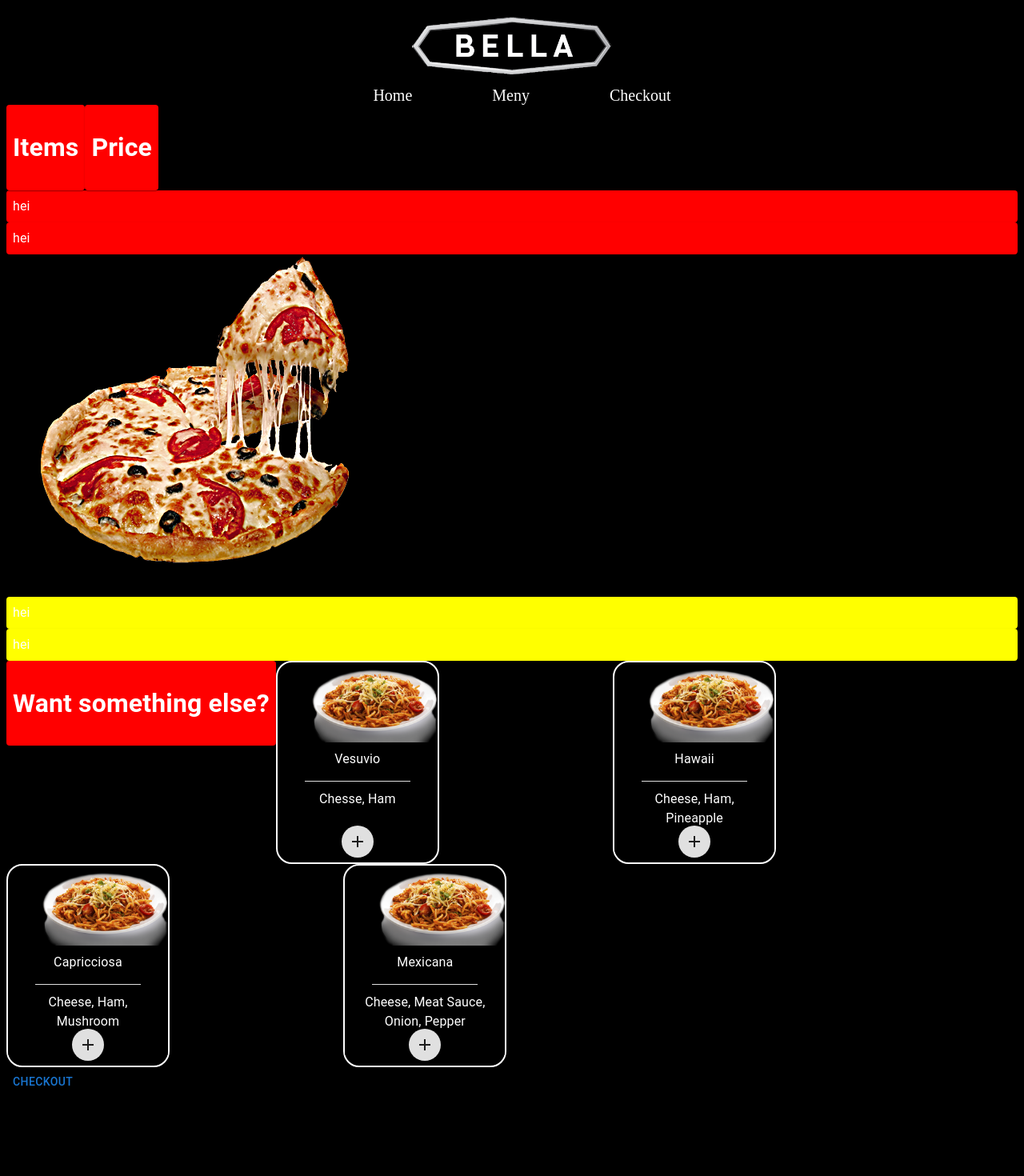
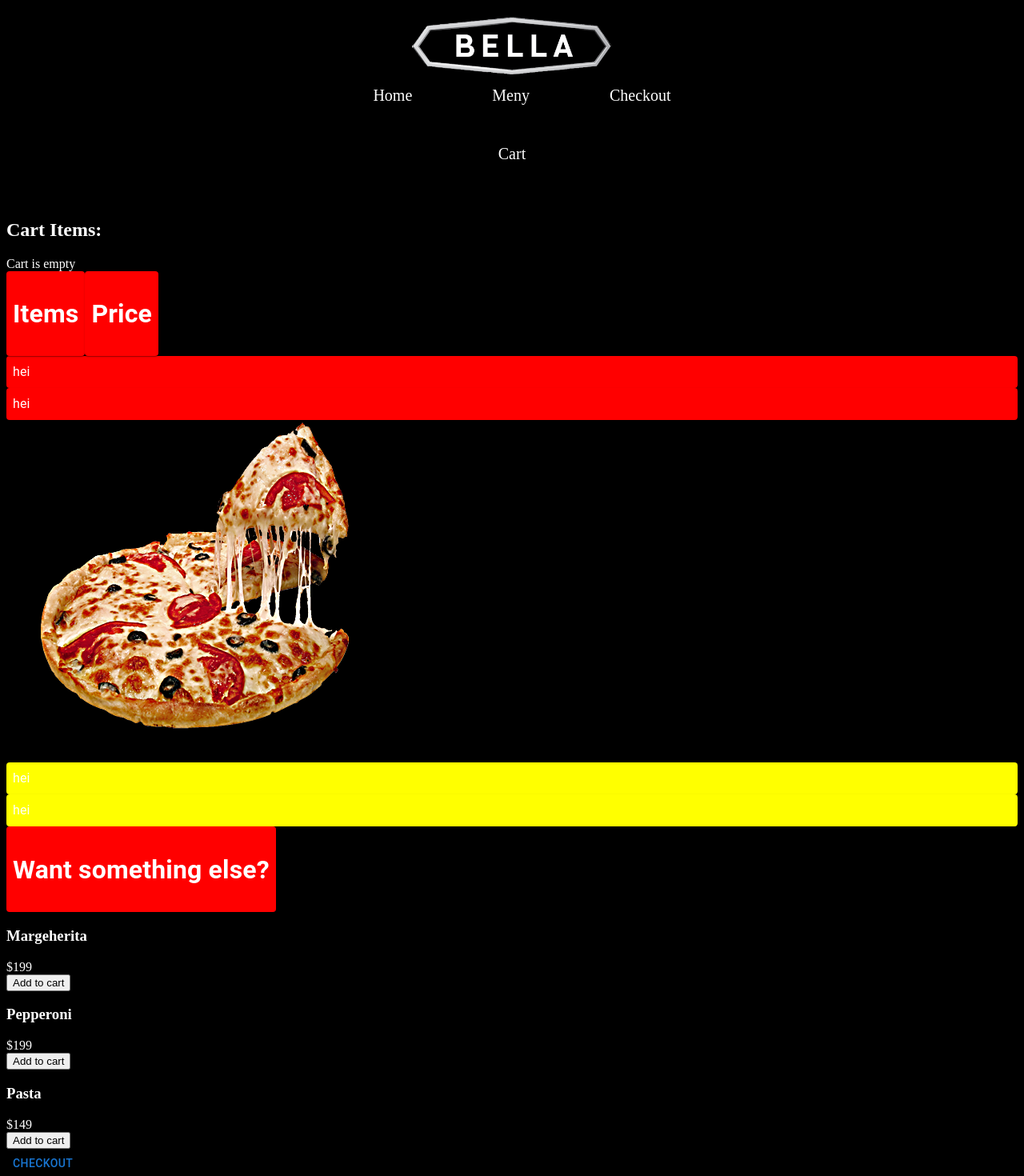
Before and after one commit to DennisBrenna/bellapizza, a React (Create React App) app: page /checkout in a window 1280 px wide. Shown: the top 1470 px of the page at 80% size. Before the commit the page ends 1378 px from the top, so only its background shows below. Built offline with nearby package versions, Linux system fonts and the light colour scheme; the HTML template or start-up script is replaced by a standard one.

Commit message:
Adding shopping cart

```diff
--- a/src/App.js
+++ b/src/App.js
@@ -17,8 +17,14 @@ import Menu from './pages/Menu';
 //import { useEffect, useState } from 'react';
 import { Route, Routes, Router } from 'react-router-dom';
 import ProductCard from './components/ProductCard';
+import data from './data';
 
 function App() {
+
+  const {products} = data;
+
+
+
 
 
   return (
@@ -26,7 +32,7 @@ function App() {
 
     <Routes>
       <Route exact path='/' element={ <Home/>} />
-      <Route path='/checkout' element={ <Checkout/>} />
+      <Route  path='/checkout' element={ <Checkout products = {products}/>} />
       <Route path='/menu' element={ <Menu/>} />
       <Route path='/error' element={ <Error/>} />
     </Routes>
--- a/src/components/Header.js
+++ b/src/components/Header.js
@@ -9,7 +9,9 @@ import { backdropClasses, Paper } from "@mui/material";
 import Box from '@mui/material/Box';
 import { Grid } from '@mui/material';
 
-function Header() {
+function Header(props) {
+
+  const {countCartItems} = props;
 
   const Item = styled(Paper)(({ theme }) => ({
     ...theme.typography.body1,
@@ -49,6 +51,13 @@ function Header() {
         <Link  class="linksInHeader"component={Link} variant="outlined" to="/checkout" size="small">Checkout</Link>
 
         </Item>
+        <div class="linksInHeader">
+        <a>Cart{' '}
+        {countCartItems?  (
+          <button>{countCartItems}</button>):(''
+        )}
+        </a>
+        </div>
 
         </Grid>
       </Toolbar>
--- /dev/null
+++ b/src/components/Product.js
@@ -0,0 +1,20 @@
+import React from 'react'
+import ProductCard from '../components/ProductCard';
+
+function Product(props) {
+    const {product, onAdd} = props;
+
+    return (
+        <div>
+
+            <h3 style={{color:'white'}}>{product.name}</h3>
+            <div style={{color:'white'}}>${product.price}</div>
+            <div>
+                <button onClick={()=>onAdd(product)} >Add to cart</button>
+            </div>
+
+        </div>
+    )
+}
+
+export default Product;
--- /dev/null
+++ b/src/components/ShoppingCart.js
@@ -0,0 +1,57 @@
+import React from 'react'
+
+export default function ShoppingCart(props) {
+    const {cartItems, onAdd, onRemove} = props;
+    const itemsPrice = cartItems.reduce((a, c) => a + c.price * c.qty, 0);
+    const taxPrice = itemsPrice * 0.15;
+    const shippingPrice = itemsPrice > 2000 ? 0 : 50;
+    const totalPrice = itemsPrice+taxPrice+shippingPrice;
+
+    return (
+        <aside>
+        <h2 style={{color:'white'}}> Cart Items:</h2>
+        <div>
+            {cartItems.length === 0 && <div style={{color:'white'}}>Cart is empty</div>}
+        </div>
+        {cartItems.map((item)=>(
+            <div key={item.id}>
+                <div style={{color:'white'}}>{item.name}</div>
+                <div>
+                    <button onClick={()=>onAdd(item)}>+</button>
+                    <button onClick={()=>onRemove(item)}>-</button>
+                </div>
+                <div style={{color:'white'}}>
+                    {item.qty} x ${item.price.toFixed(2)}
+                </div>
+            </div>
+            ))}
+            {cartItems.length !== 0 && (
+                <>
+                <hr></hr>
+                <div style={{color:'white'}}>
+                    <div>Items Price</div>
+                    <div>${itemsPrice.toFixed(2)}</div>
+                </div>
+                <div style={{color:'white'}}>
+                    <div>Tax</div>
+                    <div>${taxPrice.toFixed(2)}</div>
+                </div>
+                <div style={{color:'white'}}>
+                    <div>Shipping</div>
+                    <div>${shippingPrice.toFixed(2)}</div>
+                </div>
+                <div style={{color:'white'}}>
+                    <div>Total Price</div>
+                    <div>${totalPrice.toFixed(2)}</div>
+                </div>
+                <hr/>
+                <div>
+                    <button onClick={()=>alert('Implement Checkout')}>
+                        Checkout
+                    </button>
+                </div>
+                </>
+            )}
+        </aside>
+    );
+}
--- /dev/null
+++ b/src/data.js
@@ -0,0 +1,23 @@
+const data = {
+    products: [
+    {
+    id: '1',
+    name: 'Margeherita',
+    price: 199,
+    image: ''
+    },
+    {
+    id: '2',
+    name: 'Pepperoni',
+    price: 199,
+    image: ''
+    },
+    {
+    id: '3',
+    name: 'Pasta',
+    price: 149,
+    image: ''
+    },
+    ]
+};
+export default data;
--- a/src/pages/Checkout.js
+++ b/src/pages/Checkout.js
@@ -1,13 +1,17 @@
-import React from 'react'
+import React from 'react';
+import {useState} from 'react';
 import Grid from '@mui/material/Grid';
 import Button from '@mui/material/Button';
 import { styled } from '@mui/material/styles';
 import { Paper } from "@mui/material";
 import ProductCard from '../components/ProductCard';
-import Header from '../components/Header'
-import pizza from '../images/Pizza.png'
+import Header from '../components/Header';
+import pizza from '../images/Pizza.png';
+import Product from '../components/Product';
+import ShoppingCart from '../components/ShoppingCart';
 
-export default function Checkout() {
+
+export default function Checkout(props) {
 
     const Item = styled(Paper)(({ theme }) => ({
         ...theme.typography.body1,
@@ -29,11 +33,33 @@ export default function Checkout() {
         boxShadow: "white",
       }));
 
+      const {products} = props;
+      const [cartItems, setCartItems] = useState([]);
+      const onAdd = (product) => {
+          const exists = cartItems.find(x => x.id === product.id);
+          if(exists){
+              setCartItems(cartItems.map(x => x.id === product.id ?{...exists, qty: exists.qty+1}:x
+                ));
+          }
+          else{
+              setCartItems([...cartItems, {...product, qty: 1}])
+          }
+      }
+      const onRemove = (product) => {
+        const exists = cartItems.find(x => x.id === product.id);
+        if(exists.qty === 1){
+            setCartItems(cartItems.filter((x) => x.id !== product.id));
+        } else {
+            setCartItems(cartItems.map(x => x.id === product.id ?{...exists, qty: exists.qty-1}:x
+                ));
+        }
 
+      }
 
     return (
         <>
-            <Header/>
+            <Header countCartItems={cartItems.length}/>
+            <ShoppingCart onAdd={onAdd} onRemove={onRemove} cartItems={cartItems}/>
 
             <Grid container>
                 <Grid>
@@ -67,21 +93,15 @@ export default function Checkout() {
             <Grid container>
                 <Grid>
                 <Title md={6}><h1>Want something else?</h1></Title>
+                </Grid>
+            </Grid>
 
+            <Grid container>
+                <Grid md={4}>
+                {products.map((product) => (
+                    <Product key={product.id} product={product} onAdd={onAdd} onRemove={onRemove}></Product>
+                ))}
                 </Grid>
-
-            <Grid item xs={4}>
-                <ProductCard title="Vesuvio" description="Chesse, Ham"/>
-            </Grid>
-            <Grid item xs={4}>
-                <ProductCard title="Hawaii" description="Cheese, Ham, Pineapple"/>
-            </Grid>
-            <Grid item xs={4}>
-                <ProductCard title="Capricciosa" description="Cheese, Ham, Mushroom"/>
-            </Grid>
-            <Grid item xs={4}>
-                <ProductCard title="Mexicana" description="Cheese, Meat Sauce, Onion, Pepper"/>
-            </Grid>
             </Grid>
 
             <Grid>
```
